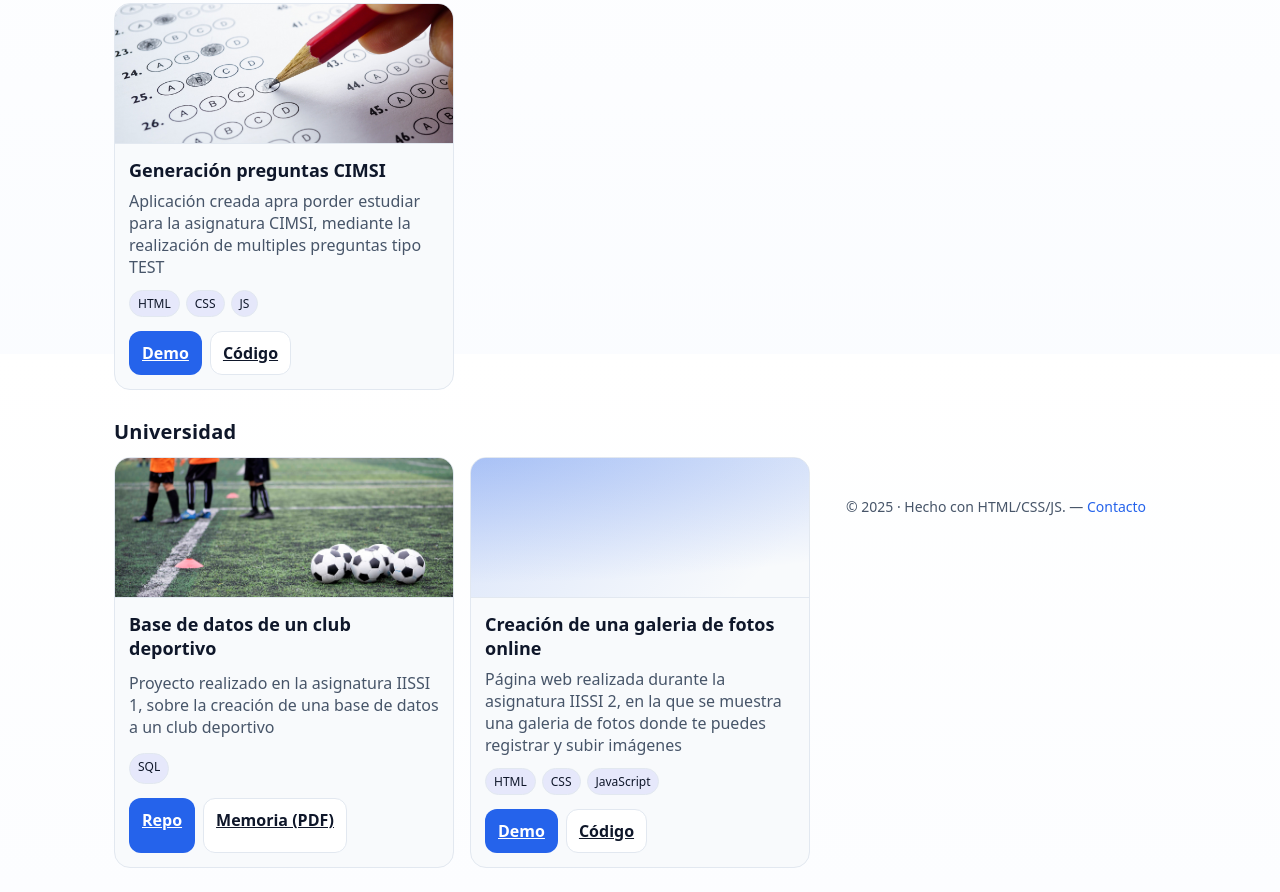
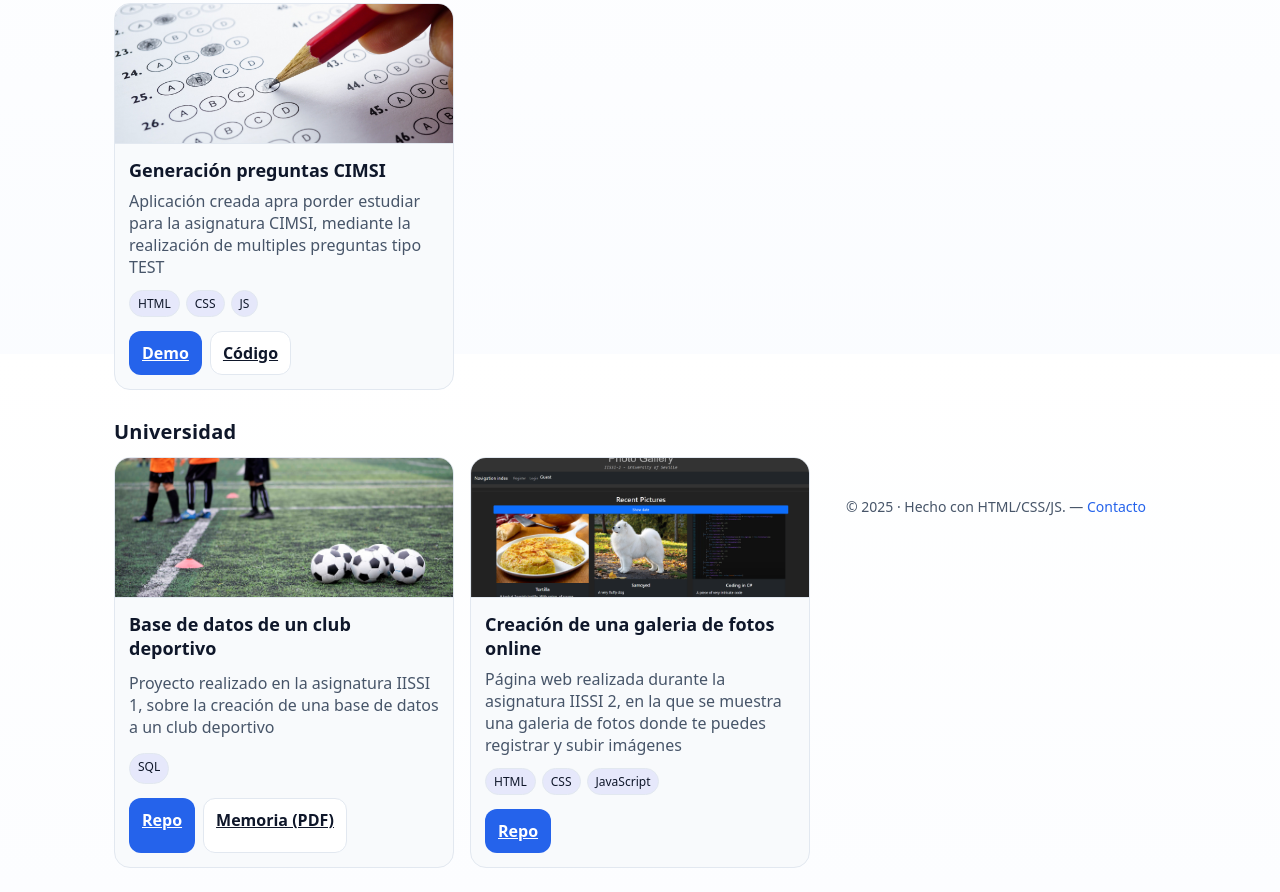
Before and after one commit to pablomoroon/CIMSI-testGenerator, a plain HTML site: page index.html in a window 1280 px wide. Shown: the part 446-1338 px from the top of the page. Drawn offline with Linux system fonts and the light colour scheme.

Commit message:
pag web iissi 2

```diff
--- a/index.html
+++ b/index.html
@@ -203,15 +203,14 @@
       </article>
 
       <article class="card" data-type="uni" data-tags="redes,python,seguridad">
-        <div class="thumb" aria-hidden="true"></div>
+        <div class="thumb" aria-hidden="true" style="background-image: url('imagenes/photo-gallery.png'); background-size: cover; background-position: center;"></div>
         <div class="card-body">
           <h3>Creación de una galeria de fotos online</h3>
           <p>Página web realizada durante la asignatura IISSI 2, en la que se muestra una galeria de fotos donde te puedes registrar y subir imágenes</p>
           <div class="tags"><span class="tag">HTML</span><span class="tag">CSS</span><span class="tag">JavaScript</span></div>
         </div>
         <div class="card-actions">
-          <a class="btn primary" href="#" target="_blank" rel="noopener">Demo</a>
-          <a class="btn" href="#" target="_blank" rel="noopener">Código</a>
+<a class="btn primary" href="https://github.com/pablomoroon/Photo-Gallery-IISSI-2" target="_blank" rel="noopener">Repo</a>
         </div>
       </article>
 
```
Also changed, not shown: imagenes/photo-gallery.png (added).
